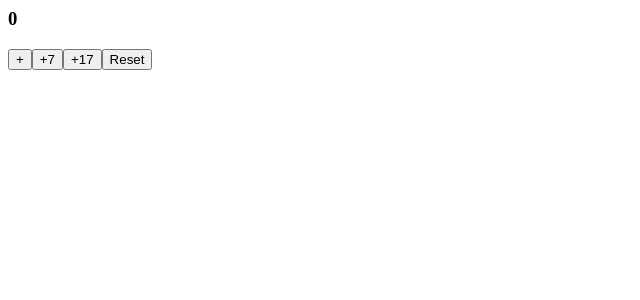
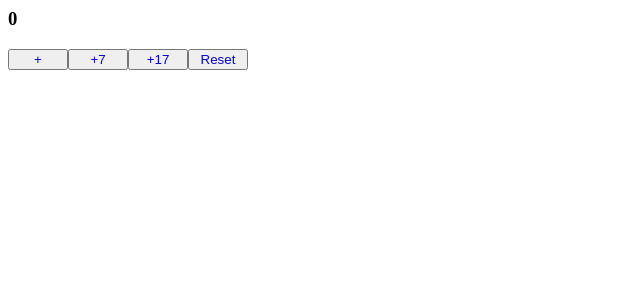
Before and after one commit to codesheepio/stateless-functional-components, a React app: page / in a window 1280 px wide. Shown: the top 300 px of the page, without its empty margins (0-640 px from the left). Built offline with nearby package versions, Linux system fonts and the light colour scheme.

Commit message:
Reformat all buttons

```diff
--- a/src/Button.js
+++ b/src/Button.js
@@ -3,7 +3,7 @@ import PropTypes from 'prop-types';
 
 function Button(props) {
   return (
-    <button onClick={props.onClick}>
+    <button onClick={props.onClick} style={{ width: 60, color: '#00e' }}>
       { props.children }
     </button>
   )
```
